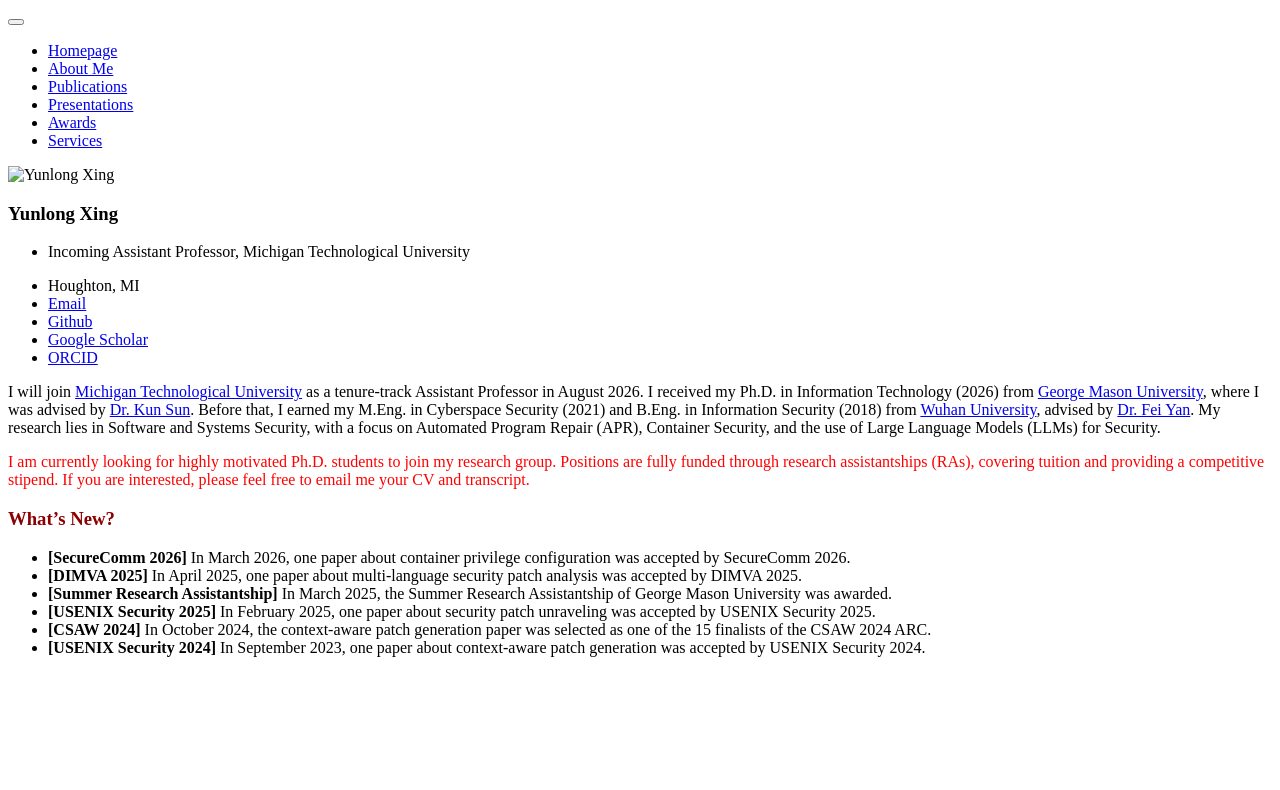
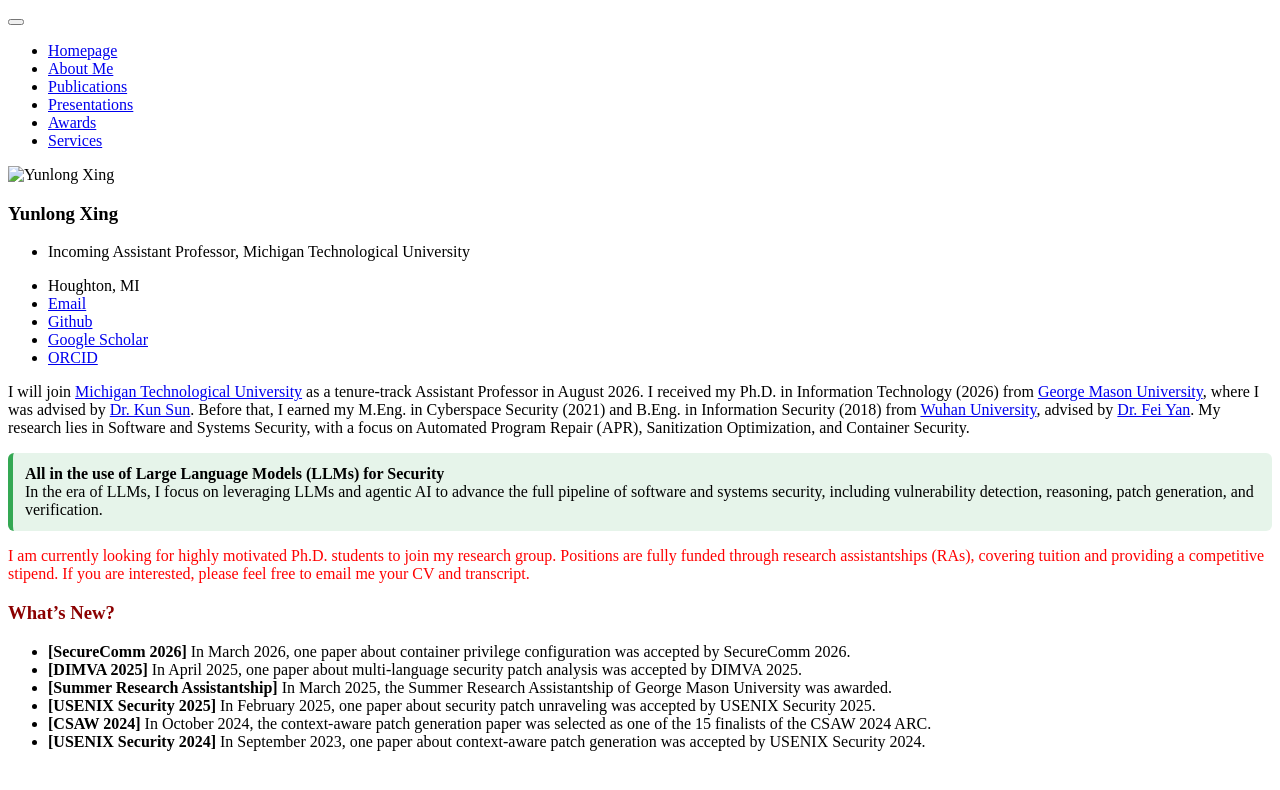
Before and after one commit to YunlongXing/yunlongxing.github.io, a Jekyll site: the page built from _pages/includes/intro.md, in a window 1280 px wide. Shown: the top 790 px of the page. Built offline with Jekyll 4.4.1, drawn with Linux system fonts in a browser that asks for light colours; our own code applies the rules of GitHub Pages for plain Markdown files.

Commit message:
Revise intro.md with updated research focus
Updated research focus and added details about LLMs in security.

```diff
--- a/_pages/includes/intro.md
+++ b/_pages/includes/intro.md
@@ -1,4 +1,9 @@
-I will join [Michigan Technological University][Michigan Technological University] as a tenure-track Assistant Professor in August 2026. I received my Ph.D. in Information Technology (2026) from [George Mason University][George Mason University], where I was advised by [Dr. Kun Sun][Dr. Kun Sun]. Before that, I earned my M.Eng. in Cyberspace Security (2021) and B.Eng. in Information Security (2018) from [Wuhan University][Wuhan University], advised by [Dr. Fei Yan][Dr. Fei Yan]. My research lies in Software and Systems Security, with a focus on Automated Program Repair (APR), Container Security, and the use of Large Language Models (LLMs) for Security.
+I will join [Michigan Technological University][Michigan Technological University] as a tenure-track Assistant Professor in August 2026. I received my Ph.D. in Information Technology (2026) from [George Mason University][George Mason University], where I was advised by [Dr. Kun Sun][Dr. Kun Sun]. Before that, I earned my M.Eng. in Cyberspace Security (2021) and B.Eng. in Information Security (2018) from [Wuhan University][Wuhan University], advised by [Dr. Fei Yan][Dr. Fei Yan]. My research lies in Software and Systems Security, with a focus on Automated Program Repair (APR), Sanitization Optimization, and Container Security.
+
+<div style="background-color:#e6f4ea; border-left:5px solid #34a853; padding:12px; border-radius:6px;">
+  <strong>All in the use of Large Language Models (LLMs) for Security</strong><br>
+  In the era of LLMs, I focus on leveraging LLMs and agentic AI to advance the full pipeline of software and systems security, including vulnerability detection, reasoning, patch generation, and verification.
+</div>
 
 <span style="color:red">I am currently looking for highly motivated Ph.D. students to join my research group. Positions are fully funded through research assistantships (RAs), covering tuition and providing a competitive stipend. If you are interested, please feel free to email me your CV and transcript.</span>
 
```
